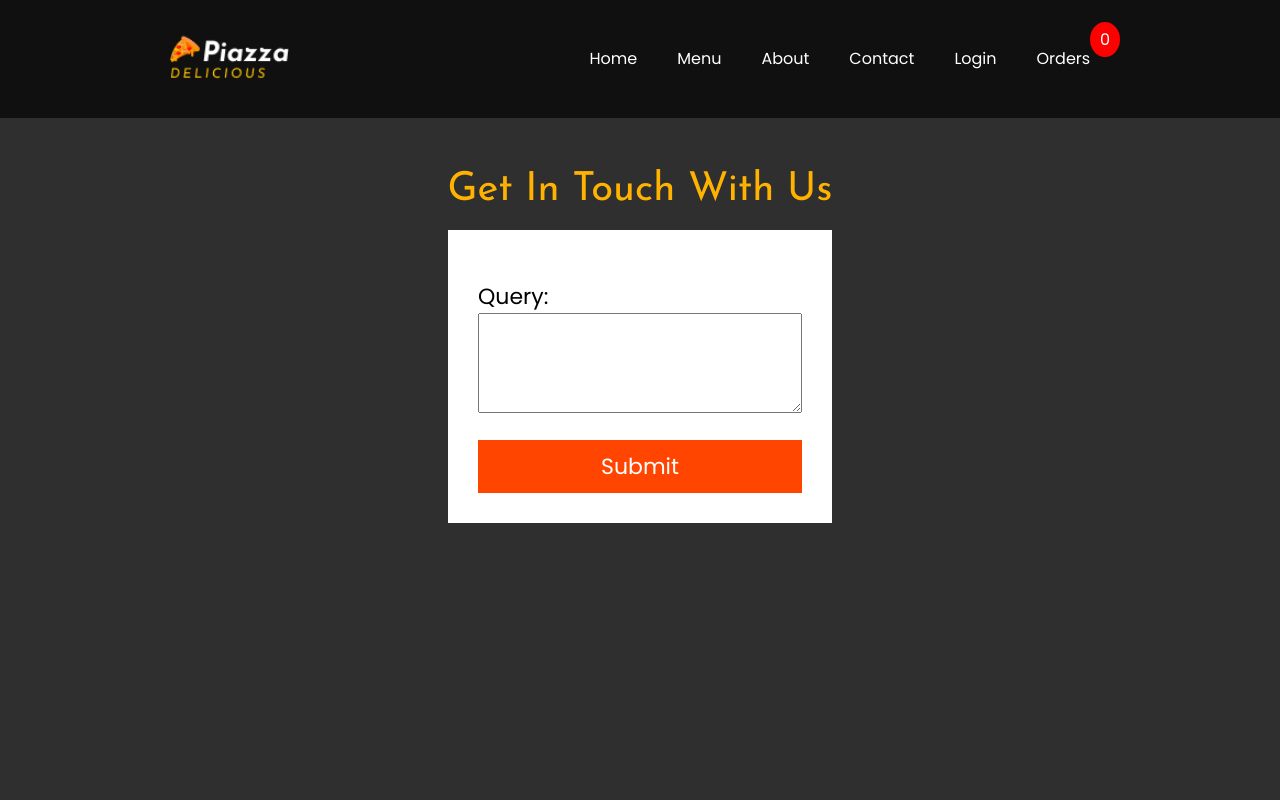
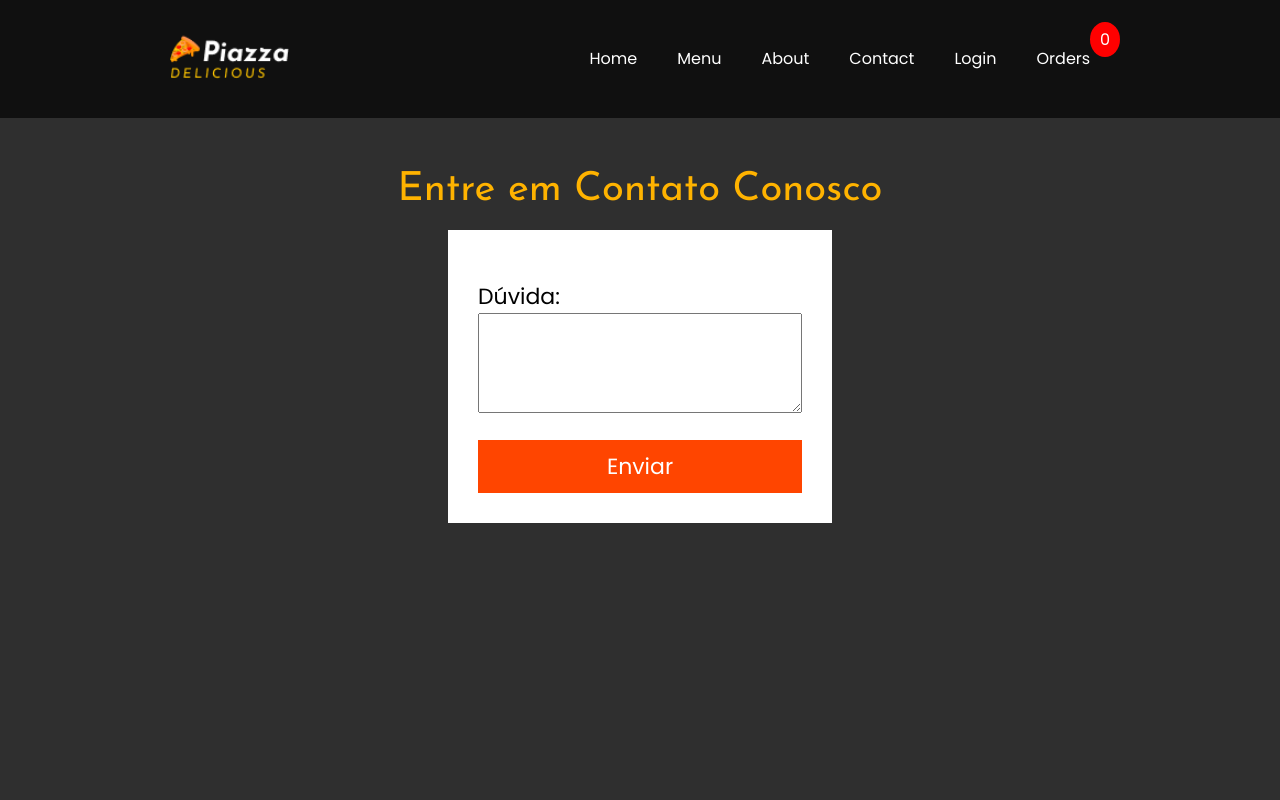
Before and after one commit to heitor-exe/TrabalhoPizzaria, a Django app: page /contact/ in a window 1280 px wide. Run offline with Django 3.2, Linux system fonts and the light colour scheme; some web fonts are replaced.

Commit message:
Update contact.html
traduzindo o html

```diff
--- a/templates/Home/contact.html
+++ b/templates/Home/contact.html
@@ -1,18 +1,18 @@
 {% extends 'base.html' %}
 {% load static %}
-{% block title %}Home{% endblock title %}
+{% block title %}Página Inicial{% endblock title %}
 {% block active4 %}active{% endblock active4 %}
 {% block body %}
 <section id="contact">
-    <h1>Get In Touch With Us</h1>
+    <h1>Entre em Contato Conosco</h1>
     <div class="form__contact">
         <form action="/contact/" method="POST">
         {% csrf_token %}
             <div>
-                <label for="query_details">Query:</label>
+                <label for="query_details">Dúvida:</label>
                 <textarea name="query_details" id="query_details" cols="30" rows="10"></textarea>
             </div>
-            <button type="submit">Submit</button>
+            <button type="submit">Enviar</button>
         </form>
     </div>
 </section>
```
